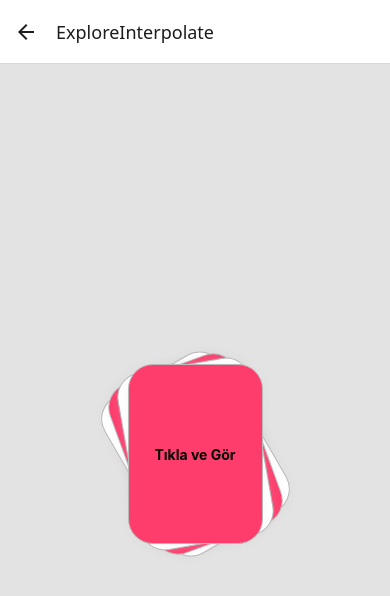
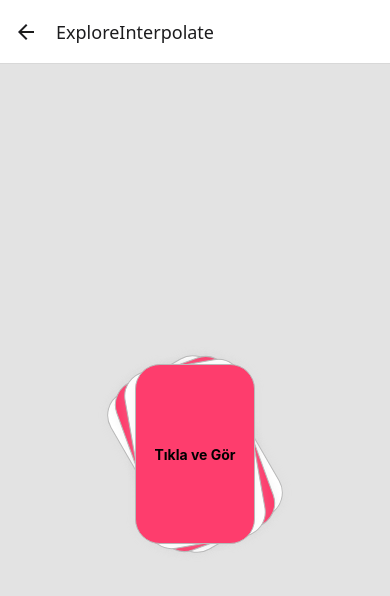
Before and after one commit to burakekincioglu/rstyle, a React Native app: screen / in a window 390 px wide. Both pictures are taken after a click on the button "EXPLOREINTERPOLATE". Shown: the top 596 px of the page. Built offline with nearby package versions, Linux system fonts and the light colour scheme.

Commit message:
aspectRatio hatası fix

```diff
--- a/Screens/ExploreInterpolate.tsx
+++ b/Screens/ExploreInterpolate.tsx
@@ -83,7 +83,7 @@ const styles = StyleSheet.create({
         justifyContent: 'center',
     },
     card: {height: 180,
-        aspectRatio: 3 / 4,
+        width: 120,
         backgroundColor: 'white',
         borderRadius: 25,
         shadowColor: '#cccccc',
```
